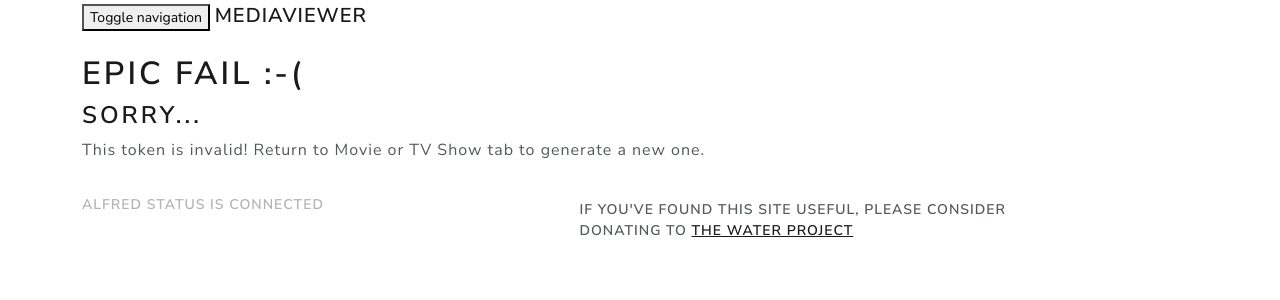
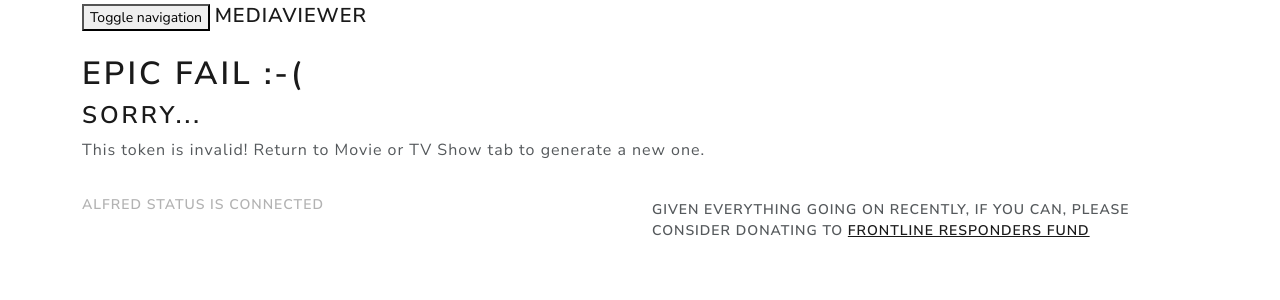
Before and after one commit to kyokley/MediaWaiter, a Flask app: page /waiter/dir/1/ in a window 1280 px wide. Shown: the part 133-433 px from the top of the page. Run offline with Flask 2, Linux system fonts and the light colour scheme; data that the repository does not hold is empty; parts of the project's set-up code (start-up, migrations or seed data) failed here and were passed over; some libraries are stand-ins or nearby versions.

Commit message:
Update charity link

```diff
--- a/templates/display.html
+++ b/templates/display.html
@@ -154,7 +154,7 @@
                         <p class="navbar-text">Alfred status is <span id="waiter-status" class="label label-success">Connected</span></p>
                     </div>
                     <div class="col-md-6">
-                        <p class="text-right donation-text">If you've found this site useful, please consider donating to <a href="https://thewaterproject.org/give-water">The&nbsp;Water&nbsp;Project</a></p>
+                        <p class="text-right donation-text">Given everything going on recently, if you can, please consider donating to <a href="https://www.gofundme.com/f/frontlinerespondersfund?utm_source=customer&utm_medium=copy_link&utm_campaign=m_pd+share-sheet">Frontline&nbsp;Responders&nbsp;Fund</a></p>
                     </div>
                 </div>
             </div>
```
